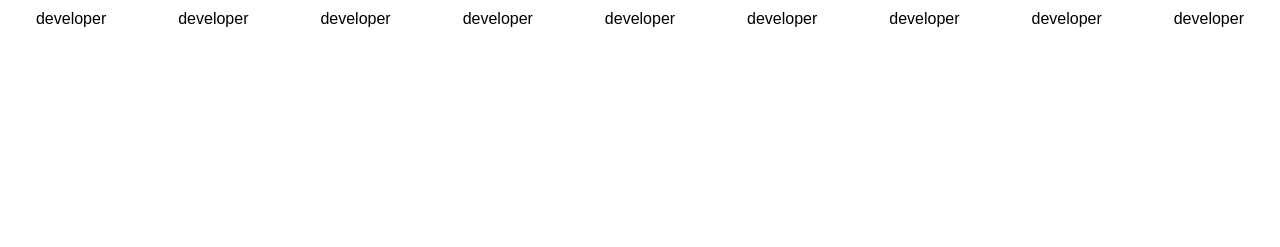
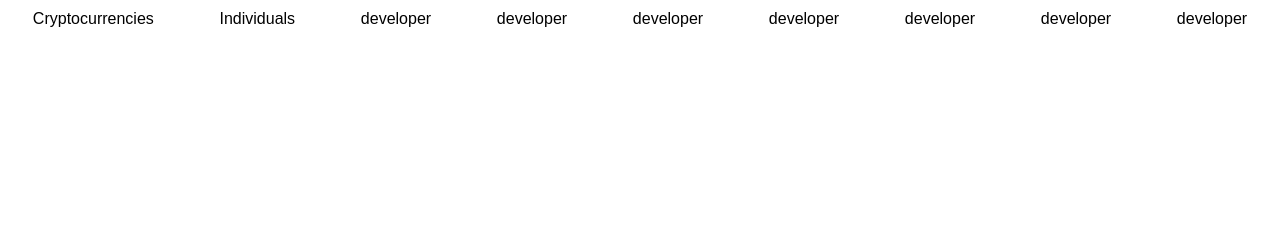
Before and after one commit to tahadev14/coinbase, a plain HTML site: page index.html in a window 1280 px wide. Shown: the top 247 px of the page. Drawn offline with Linux system fonts and the light colour scheme.

Commit message:
updates header

```diff
--- a/index.html
+++ b/index.html
@@ -11,8 +11,8 @@
 <body>
 
   <div class="header">
-    <ul>developer</ul>
-    <ul>developer</ul>
+    <ul>Cryptocurrencies</ul>
+    <ul>Individuals</ul>
     <ul>developer</ul>
     <ul>developer</ul>
     <ul>developer</ul>
```
